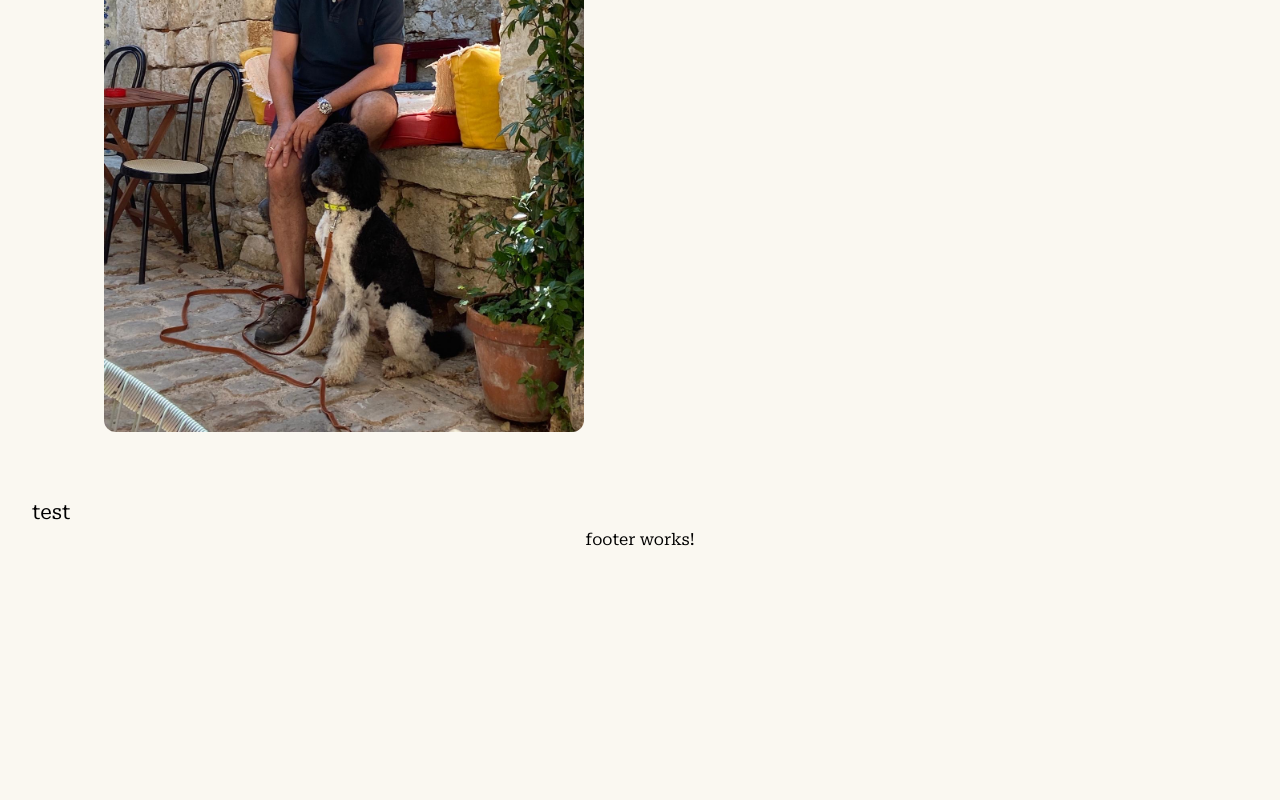
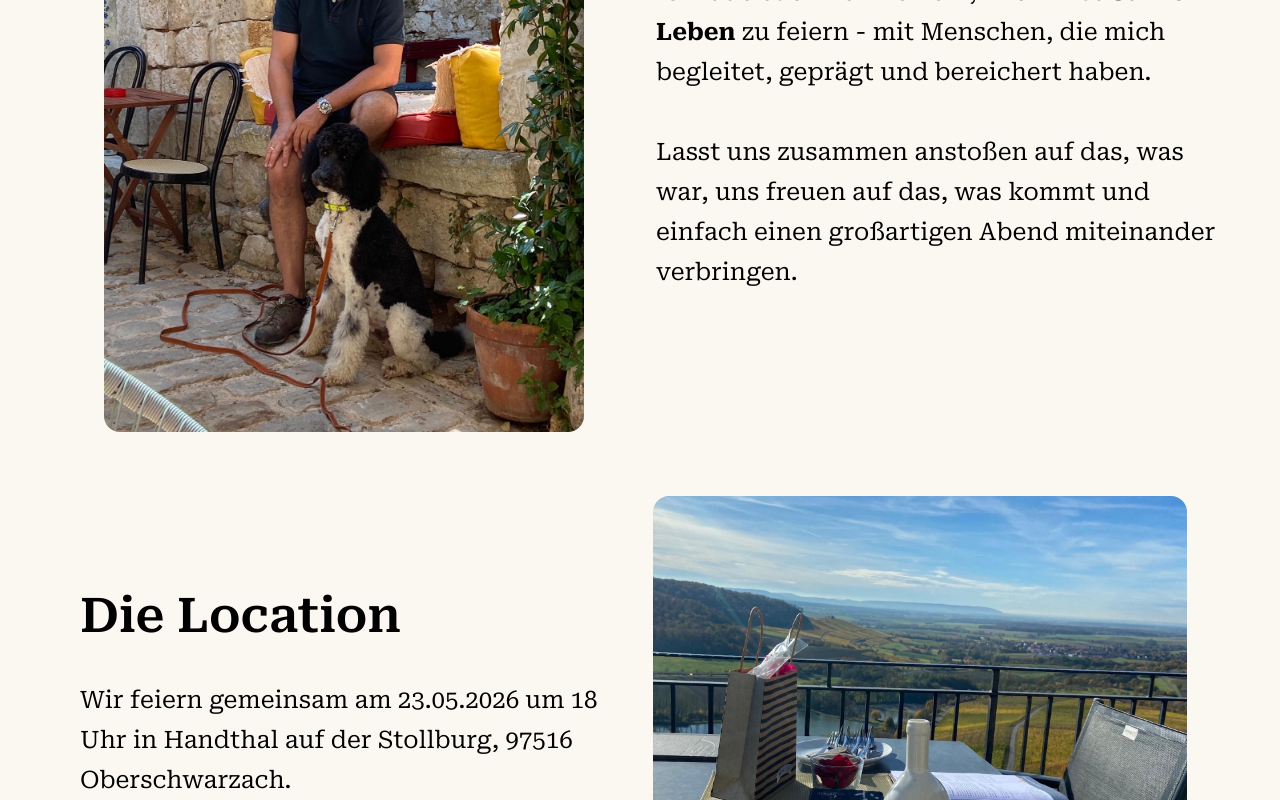
Before and after one commit to fkleed/60-years-party, an Angular app: page / in a window 1280 px wide. Shown: the part 1000-1800 px from the top of the page. Before the commit the page ends 1552 px from the top, so only its background shows below. Built offline with nearby package versions, Linux system fonts and the light colour scheme.

Commit message:
Added image-with-content component

```diff
--- a/src/app/app.css
+++ b/src/app/app.css
@@ -9,5 +9,5 @@
 .main {
     flex-grow: 1;
     width: 100%;
-    max-width: 1800px;
+    max-width: 1600px;
 }
--- a/src/app/app.html
+++ b/src/app/app.html
@@ -1,9 +1,16 @@
 <div class="app-root">
   <app-header />
-  <main class="main text-xl leading-8 px-8">
-    <app-image-with-text [imageWithTextData]="imageWithTextData1"/>
-    <br>
-    test
+  <main class="main text-xl lg:text-2xl leading-8 lg:leading-10 px-8">
+    <app-image-with-content [imageWithContentData]="imageWithContentDataGreeting">
+      <p>Ich lade euch herzlich ein, mit mir <span class="font-bold">60 Jahre Leben</span> zu feiern - mit Menschen, die mich begleitet, geprägt und bereichert haben.</p>
+      <br>
+      <p>Lasst uns zusammen anstoßen auf das, was war, uns freuen auf das, was kommt und einfach einen großartigen Abend miteinander verbringen.</p>
+    </app-image-with-content>
+    <app-image-with-content [imageWithContentData]="imageWithContentDataLocation">
+      <h2 class="text-4xl lg:text-5xl font-semibold">Die Location</h2>
+      <br>
+      <p>Wir feiern gemeinsam am 23.05.2026 um 18 Uhr in Handthal auf der Stollburg, 97516 Oberschwarzach.</p>
+    </app-image-with-content>
   </main>
   <router-outlet />
   <app-footer />
--- a/src/app/app.ts
+++ b/src/app/app.ts
@@ -2,23 +2,31 @@ import { Component, signal } from '@angular/core';
 import { RouterOutlet } from '@angular/router';
 import { Header } from "./layout/header/header";
 import { Footer } from "./layout/footer/footer";
-import { ImagePosition, ImageWithText, ImageWithTextData } from "./components/image-with-text/image-with-text";
+import { ImagePosition, ImageWithContent, ImageWithContentData } from "./components/image-with-text/image-with-content";
 
 @Component({
   selector: 'app-root',
-  imports: [RouterOutlet, Header, Footer, ImageWithText],
+  imports: [RouterOutlet, Header, Footer, ImageWithContent],
   templateUrl: './app.html',
   styleUrl: './app.css',
 })
 export class App {
 
-  protected readonly imageWithTextData1: ImageWithTextData = {
+  protected readonly imageWithContentDataGreeting: ImageWithContentData = {
     imagePosition: ImagePosition.LEFT,
     image: {
       src: '/assets/images/rainer.jpg',
-      alt: 'Test',
+      alt: 'Rainer and Alois',
       style: 'max-height: 600px',
     },
-    text: 'Ich lade euch herzlich ein, mit mir <span>60 Jahre Leben</span> zu feiern - mit Menschen, die mich begleitet, geprägt und bereichert haben.',
   };
+
+  protected readonly imageWithContentDataLocation: ImageWithContentData = {
+    imagePosition: ImagePosition.RIGHT,
+    image: {
+      src: '/assets/images/stollburg.jpg',
+      alt: 'Stollburg',
+      style: 'max-height: 400px',
+    }
+  }
 }
--- a/src/app/components/image-with-text/image-with-text.css
+++ b/src/app/components/image-with-text/image-with-content.css
@@ -1,5 +1,6 @@
-.image-with-text-container {
+.image-with-content-container {
   display: grid;
+  row-gap: 2rem;
   grid-template-columns: 1fr;
   width: 100%;
   height: 100%;
@@ -11,6 +12,7 @@
   align-items: center;
   justify-content: center;
   overflow: hidden;
+  grid-area: imageContainer;
 }
 
 .image-container img {
@@ -19,39 +21,45 @@
   object-fit: contain;
 }
 
-.text-container {
+.content-container{
   display: flex;
   flex-direction: column;
   align-items: left;
   justify-content: center;
-  margin-top: 2rem;
+  grid-area: contentContainer;
 }
 
-.text-container h2 {
-  margin-bottom: 0.5rem;
+.left {
+  grid-template-areas:
+    "imageContainer"
+    "contentContainer";
+}
+
+.right {
+  grid-template-areas:
+    "contentContainer"
+    "imageContainer";
 }
 
 @media (min-width: 80rem) {
-  .image-with-text-container {
+  .image-with-content-container {
     display: grid;
     grid-template-columns: 1fr 1fr;
   }
 
   .left {
-    grid-template-areas: "imageContainer textContainer";
+    grid-template-areas: "imageContainer contentContainer";
   }
 
   .right {
-    grid-template-areas: "textContainer imageContainer";
+    grid-template-areas: "contentContainer imageContainer";
   }
 
   .image-container {
     margin-right: 1rem;
-    grid-area: imageContainer;
   }
 
-  .text-container {
+  .content-container {
     margin-left: 1rem;
-    grid-area: textContainer;
   }
 }
--- /dev/null
+++ b/src/app/components/image-with-text/image-with-content.html
@@ -0,0 +1,14 @@
+<div class="image-with-content-container" [ngClass]="imageWithContentData().imagePosition">
+  <div class="image-container">
+    <img
+      [src]="imageWithContentData().image.src"
+      [alt]="imageWithContentData().image.alt"
+      [style]="imageWithContentData().image.style"
+      class="rounded-2xl"
+      fill
+    />
+  </div>
+  <div class="content-container">
+    <ng-content />
+  </div>
+</div>
--- a/src/app/components/image-with-text/image-with-text.ts
+++ b/src/app/components/image-with-text/image-with-content.ts
@@ -1,6 +1,5 @@
 import { Component, input, Input } from '@angular/core';
 import { NgClass, NgOptimizedImage } from '@angular/common';
-import { required } from '@angular/forms/signals';
 
 export enum ImagePosition {
   LEFT = 'left',
@@ -13,20 +12,18 @@ export type Image = {
   style?: string;
 };
 
-export type ImageWithTextData = {
+export type ImageWithContentData = {
   imagePosition: ImagePosition;
   image: Image;
-  heading?: string;
-  text: string;
 };
 
 @Component({
-  selector: 'app-image-with-text',
+  selector: 'app-image-with-content',
   imports: [NgClass],
-  templateUrl: './image-with-text.html',
-  styleUrl: './image-with-text.css',
+  templateUrl: './image-with-content.html',
+  styleUrl: './image-with-content.css',
 })
-export class ImageWithText {
+export class ImageWithContent {
 
-  imageWithTextData = input.required<ImageWithTextData>();
+  imageWithContentData = input.required<ImageWithContentData>();
 }
--- a/src/app/components/image-with-text/image-with-text.html
+++ /dev/null
@@ -1,17 +0,0 @@
-<div class="image-with-text-container" [ngClass]="imageWithTextData().imagePosition">
-  <div class="image-container">
-    <img
-      [src]="imageWithTextData().image.src"
-      [alt]="imageWithTextData().image.alt"
-      [style]="imageWithTextData().image.style"
-      class="rounded-xl"
-      fill
-    />
-  </div>
-  <div class="text-container">
-    @if (imageWithTextData().heading) {
-    <h2>{{ imageWithTextData().heading }}</h2>
-    }
-    <ng-content />
-  </div>
-</div>
--- a/src/app/layout/header/header.html
+++ b/src/app/layout/header/header.html
@@ -1,5 +1,5 @@
 <header>
     <div class="header-bg flex items-center justify-center px-8 text-center">
-        <h1 class="font-gajraj text-primary text-7xl/25 md:text-9xl/40">60 Jahre - das wird gefeiert!</h1>
+        <h1 class="font-gajraj text-primary text-7xl/25 md:text-8xl/35 lg:text-9xl/40">60 Jahre - das wird gefeiert!</h1>
     </div>
 </header>
```
Also changed, not shown: src/assets/images/stollburg.jpg (added).
